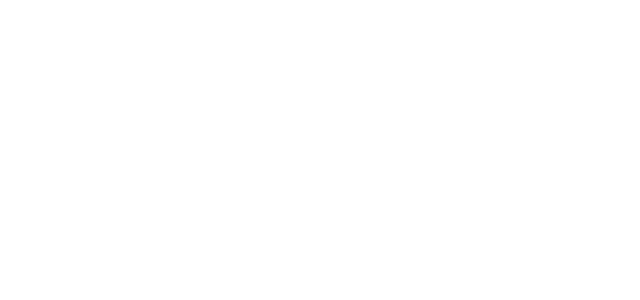
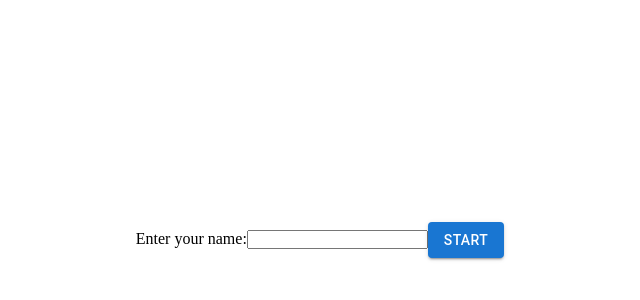
Before and after one commit to Zoe92R/quick-decision-making-game-client, a React (Create React App) app: page / in a window 1280 px wide. Shown: the part 160-460 px from the top of the page, without its empty margins (320-960 px from the left). Built offline with nearby package versions, Linux system fonts and the light colour scheme.

Commit message:
feat: basic game flow

```diff
--- a/src/App.tsx
+++ b/src/App.tsx
@@ -1,5 +1,7 @@
+import GamePage from "./pages/GamePage";
+
 function App() {
-  return <></>;
+  return <GamePage />;
 }
 
 export default App;
--- /dev/null
+++ b/src/components/Game/GameMode.tsx
@@ -0,0 +1,12 @@
+import { getRandomBoolean } from "../../utils/utiliyFunctions";
+import { Circle, CircleContainer } from "./styles";
+
+const GameMode = () => {
+  return (
+    <CircleContainer isRight={getRandomBoolean()}>
+      <Circle />
+    </CircleContainer>
+  );
+};
+
+export default GameMode;
--- /dev/null
+++ b/src/components/Game/styles.ts
@@ -0,0 +1,20 @@
+import styled from "styled-components";
+
+interface CircleContainerProps {
+  isRight: boolean;
+}
+
+export const CircleContainer = styled.div<CircleContainerProps>`
+  display: flex;
+  width: 100vw;
+  justify-content: ${(props: CircleContainerProps) =>
+    props.isRight ? "flex-start" : "flex-end"};
+  padding: 24px;
+`;
+
+export const Circle = styled.div`
+  width: 100px;
+  height: 100px;
+  background-color: blue;
+  border-radius: 50%;
+`;
--- /dev/null
+++ b/src/components/GameForm/GameForm.tsx
@@ -0,0 +1,35 @@
+import { FC, FormEvent, useState } from "react";
+import Button from "@mui/material/Button";
+
+interface IGameForm {
+  handleStart: () => void;
+}
+
+const GameForm: FC<IGameForm> = ({ handleStart }) => {
+  const [name, setName] = useState<string>("");
+
+  const handleSubmit = (event: FormEvent<HTMLElement>) => {
+    event.preventDefault();
+    handleStart();
+  };
+
+  return (
+    <div>
+      <form onSubmit={handleSubmit}>
+        <label>
+          Enter your name:
+          <input
+            type="text"
+            value={name}
+            onChange={(e) => setName(e.target.value)}
+          />
+        </label>
+        <Button variant="contained" type="submit">
+          START
+        </Button>
+      </form>
+    </div>
+  );
+};
+
+export default GameForm;
--- /dev/null
+++ b/src/components/WaitingMode/WaitingMode.tsx
@@ -0,0 +1,17 @@
+import { FC } from "react";
+import CircularProgress from "@mui/material/CircularProgress";
+import Box from "@mui/material/Box";
+
+interface IWaitingMode {
+  //   waitingModeTime: number;
+}
+
+const WaitingMode: FC<IWaitingMode> = () => {
+  return (
+    <Box sx={{ display: "flex", justifyContent: "center" }}>
+      <CircularProgress />
+    </Box>
+  );
+};
+
+export default WaitingMode;
--- a/src/index.css
+++ b/src/index.css
@@ -1,4 +1,9 @@
 * {
   margin: 0;
   padding: 0;
+  box-sizing: border-box
 }
+
+body {
+  min-height: 100vh;
+}
--- /dev/null
+++ b/src/pages/GamePage.tsx
@@ -0,0 +1,35 @@
+import { FC, useEffect, useState } from "react";
+
+import GameForm from "../components/GameForm/GameForm";
+import WaitingMode from "../components/WaitingMode/WaitingMode";
+import { GamePageContainer } from "./styles";
+import { getRandomInRange } from "../utils/utiliyFunctions";
+import GameMode from "../components/Game/GameMode";
+
+const GamePage: FC = () => {
+  const [isGameStarted, setIsGameStarted] = useState(false);
+  const [isGameOn, setIsGameOn] = useState(false);
+  const [isLoading, setIsLoading] = useState(false);
+
+  useEffect(() => {
+    if (isGameStarted && !isGameOn) {
+      setIsLoading(true);
+      setTimeout(() => {
+        setIsLoading(false);
+        setIsGameOn(true);
+      }, getRandomInRange(2, 5) * 1000);
+    }
+  }, [isGameStarted, isGameOn]);
+
+  return (
+    <GamePageContainer>
+      {isLoading && <WaitingMode />}
+      {!isGameStarted && (
+        <GameForm handleStart={() => setIsGameStarted(true)} />
+      )}
+      {isGameOn && <GameMode />}
+    </GamePageContainer>
+  );
+};
+
+export default GamePage;
--- /dev/null
+++ b/src/pages/styles.ts
@@ -0,0 +1,8 @@
+import styled from "styled-components";
+
+export const GamePageContainer = styled.div`
+  display: flex;
+  justify-content: center;
+  align-items: center;
+  min-height: 100vh;
+`;
--- /dev/null
+++ b/src/utils/utiliyFunctions.ts
@@ -0,0 +1,7 @@
+export const getRandomBoolean = () => {
+  const randomNumber = Math.random();
+  return randomNumber < 0.5;
+};
+
+export const getRandomInRange = (min: number, max: number) =>
+  Math.floor(Math.random() * (max - min)) + min;
```
Also changed, not shown: package.json (+7 -0 lines), 1 other file (tests, documents, lock files or other folders).
